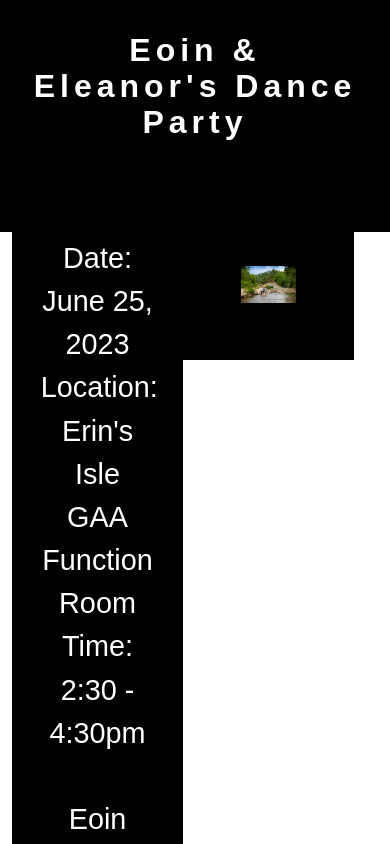
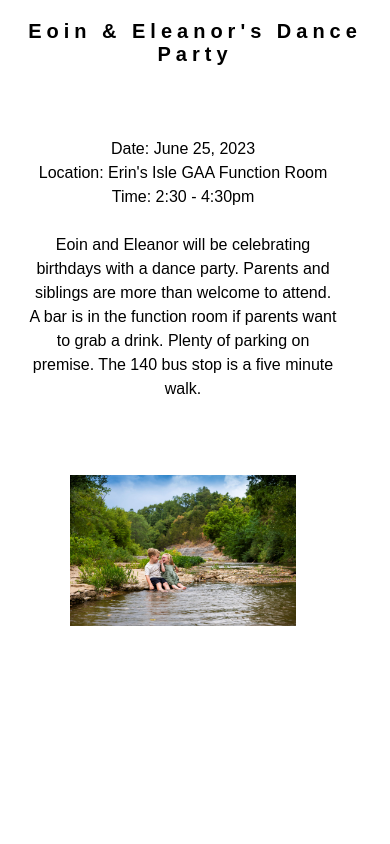
Before and after one commit to CRC26/BirthdayBash, a Svelte app: page / in a window 390 px wide. Shown: the top 844 px of the page. Built offline with nearby package versions, Linux system fonts and the light colour scheme.

Commit message:
Responsive Bulma updated

```diff
--- a/index.html
+++ b/index.html
@@ -4,7 +4,6 @@
     <meta charset="UTF-8" />
     <link rel="icon" href="/favicon.ico" />
     <meta name="viewport" content="width=device-width, initial-scale=1" />
-    <meta name="theme-color" content="#000000" />
     <title> Dance Party </title>
     <link rel="stylesheet" href="https://cdn.jsdelivr.net/npm/bulma@0.9.4/css/bulma.min.css">
   </head>
--- a/src/App.svelte
+++ b/src/App.svelte
@@ -1,10 +1,12 @@
 <script>
 </script>
-  <div class="title is-full-mobile has-text-centered">
+
+
+  <div class="title is-size-5-mobile has-text-centered">
        Eoin & Eleanor's Dance Party
   </div>
   <div class="columns is-full-mobile">
-      <div class="column is-half-mobile has-text-centered">
+      <div class="column is-size-6-mobile is-half is-full-mobile has-text-centered">
         <ul>
           <li>Date: June 25, 2023</li>
           <li>Location: Erin's Isle GAA Function Room</li>
@@ -16,8 +18,8 @@
            A bar is in the function room if parents want to grab a drink. Plenty of parking on premise. The 140 bus stop is a five minute walk.
         </p>
       </div>
-      <div class="column is-auto-mobile">
-        <figure class='image'>
+      <div class="column is-12-mobile">
+        <figure class='image is-full-mobile'>
            <img src= "/ee2.jpg" alt="children sitting beside water">
         </figure>
       </div>
--- a/src/app.css
+++ b/src/app.css
@@ -1,7 +1,7 @@
 .title {
   font-family: "Poppins", sans-serif;
   text-align: left;
-  color: white;
+  color: black;
   letter-spacing: 5px;
   padding: 1em;
 }
@@ -10,7 +10,7 @@
   width: 100%;
   text-align: center;
   font-size: 150%; /*L&L font size */
-  color: white;
+  color: black;
   font-family: "Poppins", sans-serif;
 }
 
@@ -19,7 +19,7 @@
   width: 50%;
   text-align: center;
   font-size: 120%; /*L&L font size */
-  color: white;
+  color: black;
   font-family: "Poppins", sans-serif;
   float:left;
  }
@@ -29,9 +29,3 @@
   float: right;
   padding: 1em
 }
-
-* {
-	margin: 0;
-	padding: 0;
-  background-color: black;
-}
```
